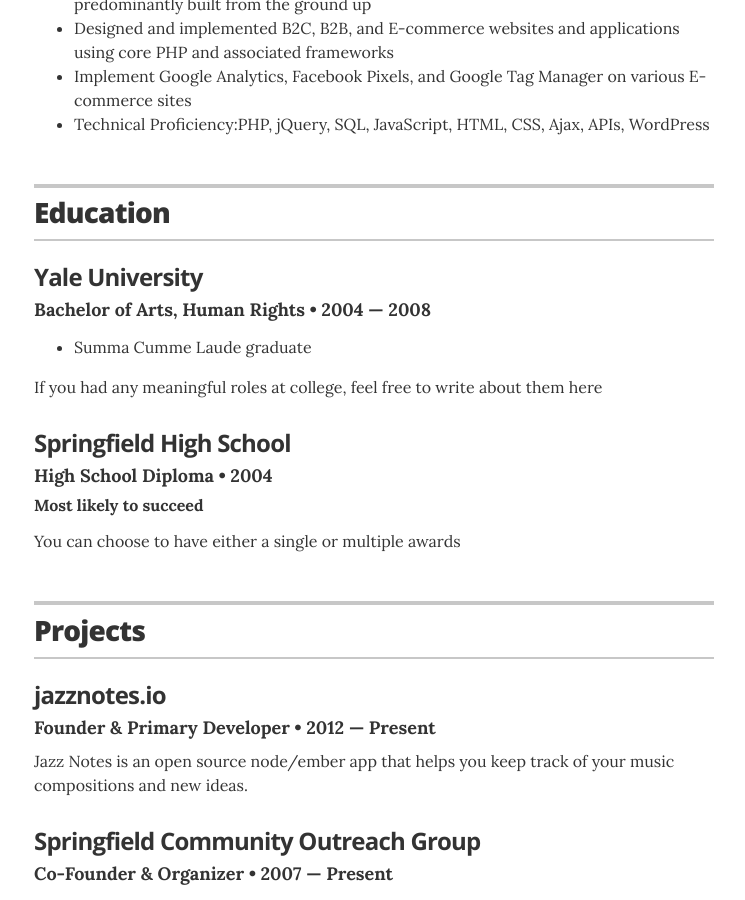
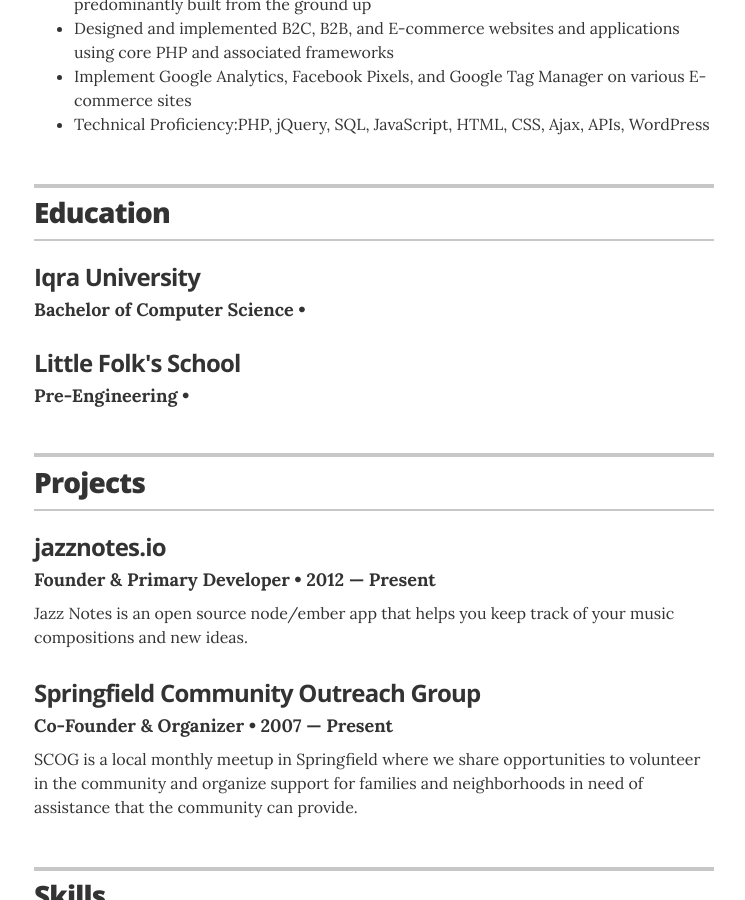
Before and after one commit to faizan1992/resume, a Jekyll site: the page built from index.html, in a window 1280 px wide and 900 px high, scrolled down 1877 px. Shown: the whole window, without its empty margins (266-1011 px from the left). Built offline with Jekyll 4.4.1, drawn with Linux system fonts in a browser that asks for light colours.

Commit message:
Adding Education information

```diff
--- a/_data/education.yml
+++ b/_data/education.yml
@@ -1,13 +1,10 @@
 # Degree
-- degree: Bachelor of Arts, Human Rights
-  uni: Yale University
-  year: 2004 &mdash; 2008
-  awards:
-    - award: Summa Cumme Laude graduate
-  summary: If you had any meaningful roles at college, feel free to write about them here
+- degree: Bachelor of Computer Science
+  uni: Iqra University
+  # year: 2004 &mdash; 2008
+  # awards:
+  #   - award: Summa Cumme Laude graduate
+  # summary: If you had any meaningful roles at college, feel free to write about them here
 
-- degree: High School Diploma
-  uni: Springfield High School
-  year: 2004
-  award: Most likely to succeed
-  summary: You can choose to have either a single or multiple awards
+- degree: Pre-Engineering
+  uni: Little Folk's School
```
